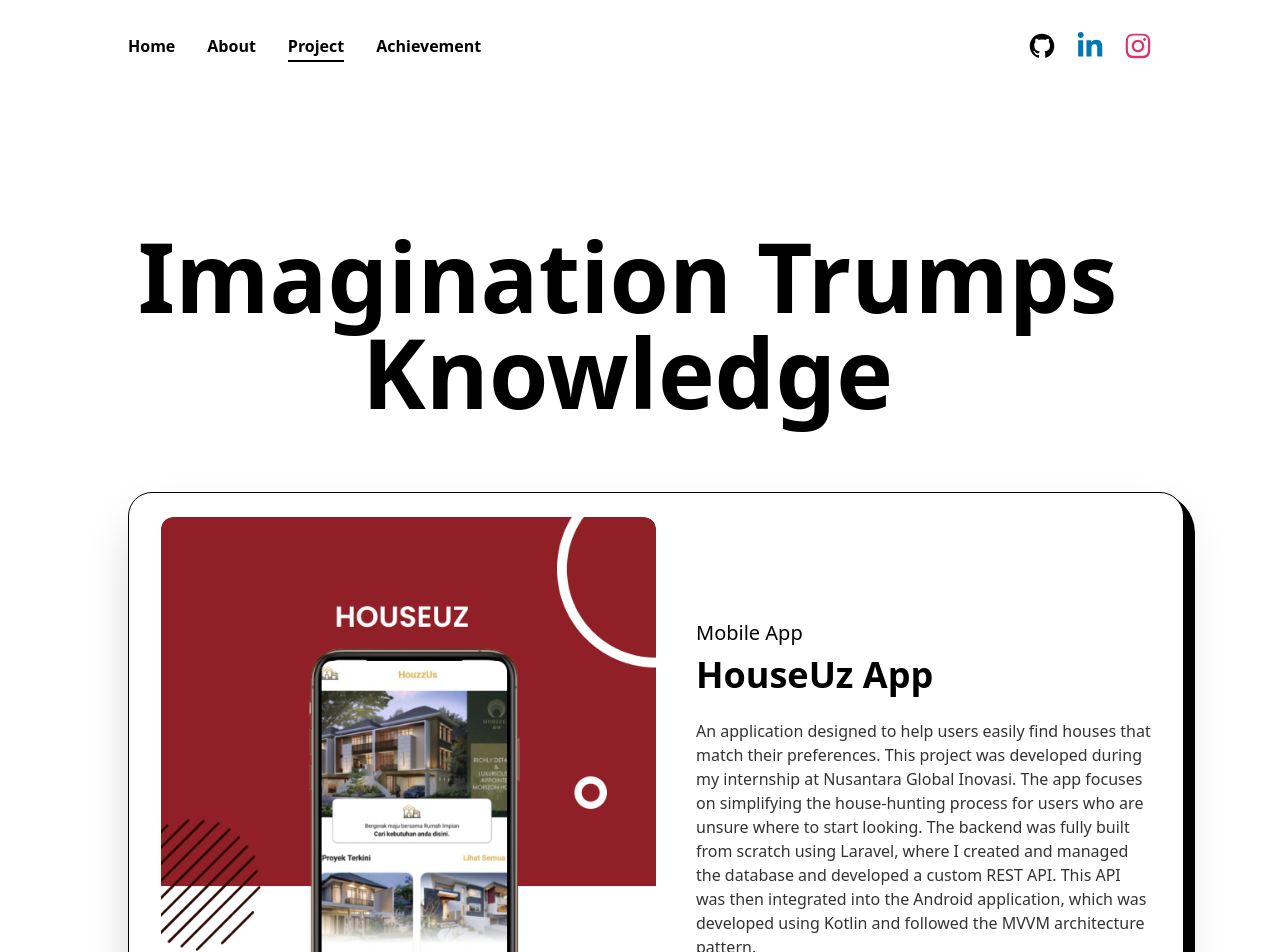
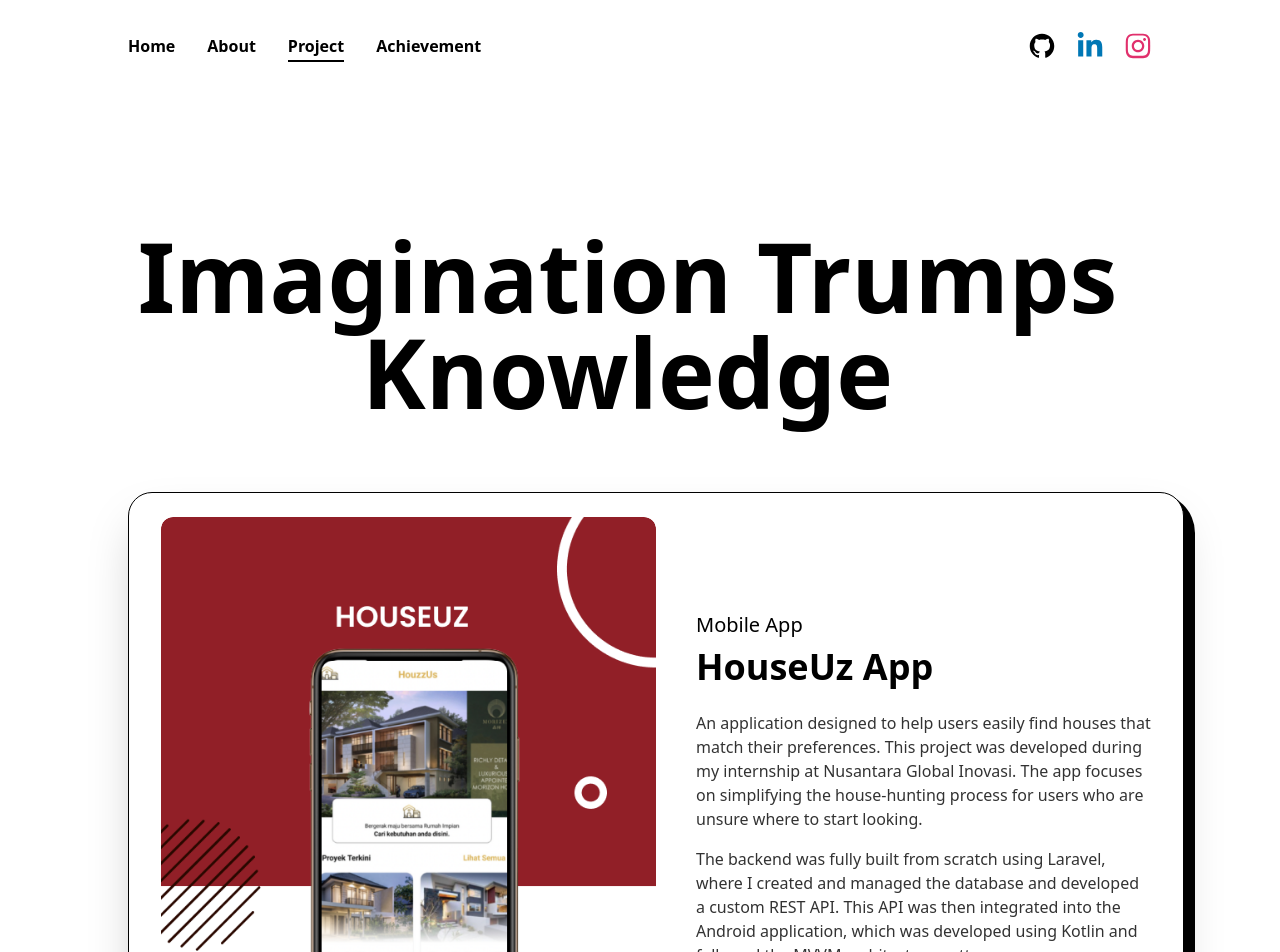
Before and after one commit to nisajamalia/nisa-portofolio, a Next.js app: page /project in a window 1280 px wide. Shown: the top 952 px of the page. Built offline with nearby package versions, Linux system fonts and the light colour scheme.

Commit message:
fix desc project

```diff
--- a/src/pages/about.js
+++ b/src/pages/about.js
@@ -111,7 +111,7 @@ My journey began in junior high school, where I started coding simple games with
 
               <div className="flex flex-col items-center justify-center">
                 <span className="inline-block text-7xl font-bold">
-                  <AnimatedNumbers value={40} duration={2.5} />+
+                  <AnimatedNumbers value={25} duration={2.5} />+
                 </span>
                 <h2 className="text-xl font-medium text-dark/75 dark:text-light/75">
                   Projects Completed
--- a/src/pages/project.js
+++ b/src/pages/project.js
@@ -241,9 +241,16 @@ const Project = () => {
               <FeaturedProject
                 title="HouseUz App"
                 images={[project6, project6i]}
-                summary="An application designed to help users easily find houses that match their preferences. This project was developed during my internship at Nusantara Global Inovasi. The app focuses on simplifying the house-hunting process for users who are unsure where to start looking.
-
-The backend was fully built from scratch using Laravel, where I created and managed the database and developed a custom REST API. This API was then integrated into the Android application, which was developed using Kotlin and followed the MVVM architecture pattern."
+                summary={
+    <>
+      <p>
+        An application designed to help users easily find houses that match their preferences. This project was developed during my internship at Nusantara Global Inovasi. The app focuses on simplifying the house-hunting process for users who are unsure where to start looking.
+      </p>
+      <p className="mt-4">
+        The backend was fully built from scratch using Laravel, where I created and managed the database and developed a custom REST API. This API was then integrated into the Android application, which was developed using Kotlin and followed the MVVM architecture pattern.
+      </p>
+    </>
+  }
                 link="/"
                 github="https://github.com/nisajamalia/DisneyMotion"
                 type="Mobile App"
@@ -1002,11 +1009,15 @@ See the weather forecast wherever you are. Search for the location you want to g
                     </h2>
                   </Link>
 
-                  <p className="my-2 font-medium text-dark text-sm">
-                    {
-                      "This is my 4th-semester project, and I contributed to every stage of development — from designing the user interface to building the entire application. Todoo is a mobile app designed for students who often feel overwhelmed by academic workloads. It helps manage time and assignments more effectively by organizing busy schedules, providing smart task suggestions, reminders, and timers to reduce stress and improve productivity."
-                    }
-                  </p>
+                  <div className="my-2 font-medium text-dark text-sm">
+  <p>
+    This is my 4th-semester project, and I contributed to every stage of development — from designing the user interface to building the entire application.
+  </p>
+  <p className="mt-3">
+    Todoo is a mobile app designed for students who often feel overwhelmed by academic workloads. It helps manage time and assignments more effectively by organizing busy schedules, providing smart task suggestions, reminders, and timers to reduce stress and improve productivity.
+  </p>
+</div>
+
 
                   <div className="flex flex-wrap gap-2 mb-3">
                     {[
@@ -1059,7 +1070,17 @@ See the weather forecast wherever you are. Search for the location you want to g
               <FeaturedProject
                 title="Career Sprint"
                 images={[project11, project11i]}
-                summary="Career Sprint is a competition project that reached the final round of ITCC Udayana 2024. Our team developed an innovative task management platform designed to help employees track progress and achieve their goals through AI-powered interactive roadmaps. I was responsible for designing all visual and user experience aspects of the project. Key features include real-time progress tracking, AI-driven feedback analysis, and personalized roadmap-based training to support continuous skill development."
+              summary={
+  <>
+    <p>
+      Career Sprint is a competition project that reached the final round of ITCC Udayana 2024. Our team developed an innovative task management platform designed to help employees track progress and achieve their goals through AI-powered interactive roadmaps.
+    </p>
+    <p className="mt-4">
+      I was responsible for designing all visual and user experience aspects of the project. Key features include real-time progress tracking, AI-driven feedback analysis, and personalized roadmap-based training to support continuous skill development.
+    </p>
+  </>
+}
+
                 link="/"
                 github="/"
                 type="UI/UX Design"
```
